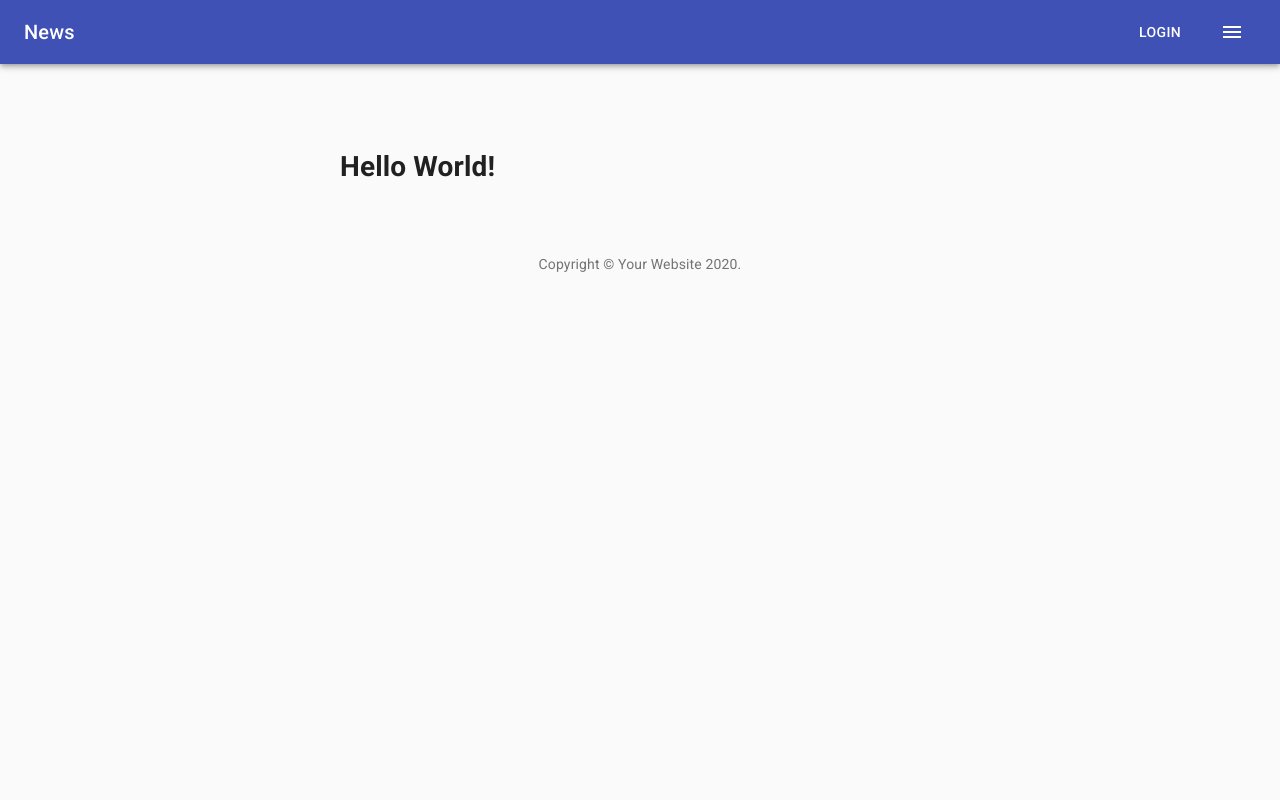
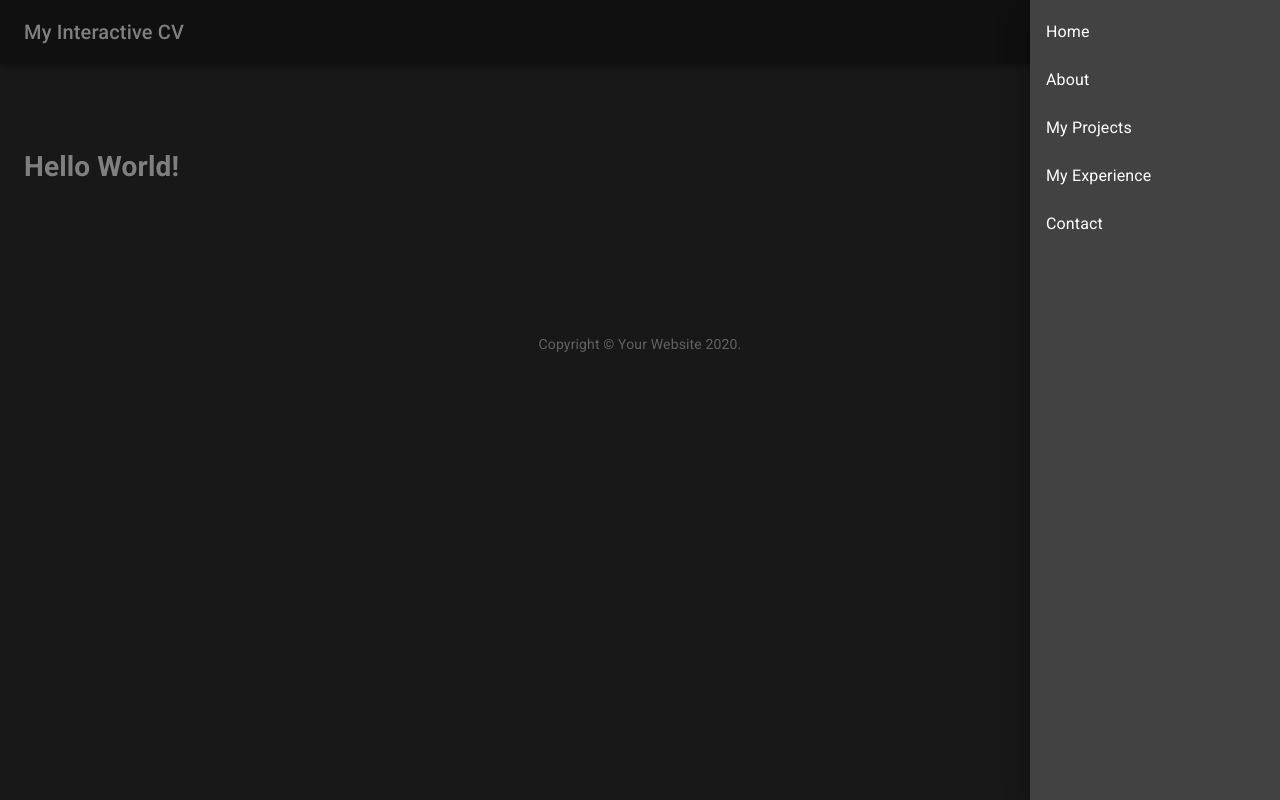
Before and after one commit to EduardoAC/eduardo-cv-frontend-web-v2, a React app: page / in a window 1280 px wide. Both pictures are taken after a click on the button "menu". Built offline with nearby package versions, Linux system fonts and the light colour scheme.

Commit message:
Setup layout menu with max width header

```diff
--- a/src/App.tsx
+++ b/src/App.tsx
@@ -1,12 +1,14 @@
-import React from 'react'
-import CssBaseline from '@material-ui/core/CssBaseline'
-import { Layout } from './components/Layout'
+import React from 'react';
+import CssBaseline from '@material-ui/core/CssBaseline';
+import { ThemeProvider } from '@material-ui/core';
+import { Layout } from './components/Layout';
+import { theme } from './theme/default';
 
 export const App = (): React.ReactElement => (
-  <div>
+  <ThemeProvider theme={theme}>
     <CssBaseline />
     <Layout>
       <h1>Hello World!</h1>
     </Layout>
-  </div>
-)
+  </ThemeProvider>
+);
--- a/src/components/Layout/BaseLayout.tsx
+++ b/src/components/Layout/BaseLayout.tsx
@@ -1,18 +1,47 @@
-import React from 'react';
+import React, { useState } from 'react';
+import { makeStyles, createStyles, Drawer } from '@material-ui/core';
 import { Header } from './Header';
 import { Footer } from './Footer';
 import { Content } from './Content';
+import { menu } from './Menu';
 
 interface BaseLayoutProps {
   children: React.ReactNode;
 }
 
+const useStyles = makeStyles(() =>
+  createStyles({
+    root: {},
+  }),
+);
+
 export const BaseLayout: React.SFC<BaseLayoutProps> = ({
   children,
-}: BaseLayoutProps) => (
-  <>
-    <Header />
-    <Content>{children}</Content>
-    <Footer />
-  </>
-);
+}: BaseLayoutProps) => {
+  const [isOpen, setOpenState] = useState(false);
+  const classes = useStyles();
+
+  const toggleDrawer = (open: boolean) => (
+    event: React.KeyboardEvent | React.MouseEvent,
+  ) => {
+    if (
+      event.type === 'keydown' &&
+      ((event as React.KeyboardEvent).key === 'Tab' ||
+        (event as React.KeyboardEvent).key === 'Shift')
+    ) {
+      return;
+    }
+
+    setOpenState(open);
+  };
+  return (
+    <div className={classes.root}>
+      <Header toggleDrawer={toggleDrawer} />
+      <Content>{children}</Content>
+      <Footer />
+      <Drawer anchor="right" open={isOpen} onClose={toggleDrawer(!isOpen)}>
+        {menu(toggleDrawer)}
+      </Drawer>
+    </div>
+  );
+};
--- a/src/components/Layout/Content.tsx
+++ b/src/components/Layout/Content.tsx
@@ -1,25 +1,37 @@
-import React from 'react'
-import { Container, createStyles, makeStyles, Theme } from '@material-ui/core'
+import React from 'react';
+import { Container, createStyles, makeStyles, Theme } from '@material-ui/core';
 
 interface ContentProps {
-  children: React.ReactNode
+  children: React.ReactNode;
 }
 
 const useStyles = makeStyles((theme: Theme) =>
   createStyles({
-    heroContent: {
-      padding: theme.spacing(8, 0, 6),
+    content: {
+      display: 'flex',
+      flexDirection: 'column',
+      alignItems: 'center',
+      textAlign: 'center',
+      paddingTop: theme.spacing(4),
+      paddingBottom: theme.spacing(8),
+      [theme.breakpoints.up('md')]: {
+        paddingTop: theme.spacing(16),
+        paddingBottom: theme.spacing(16),
+        flexDirection: 'row',
+        alignItems: 'flex-start',
+        textAlign: 'left',
+      },
     },
   }),
-)
+);
 
 export const Content: React.SFC<ContentProps> = ({
   children,
 }: ContentProps): React.ReactElement => {
-  const classes = useStyles()
+  const classes = useStyles();
   return (
-    <Container maxWidth="sm" component="main" className={classes.heroContent}>
+    <Container maxWidth="lg" component="main" className={classes.content}>
       {children}
     </Container>
-  )
-}
+  );
+};
--- a/src/components/Layout/Header.tsx
+++ b/src/components/Layout/Header.tsx
@@ -18,21 +18,34 @@ const useStyles = makeStyles((theme: Theme) =>
     title: {
       flexGrow: 1,
     },
+    toolBar: {
+      [theme.breakpoints.up('lg')]: {
+        width: '100%',
+        marginLeft: 'auto',
+        marginRight: 'auto',
+        maxWidth: theme.breakpoints.width('lg'),
+      },
+    },
   }),
 );
 
-export const Header = (): React.ReactElement => {
+interface HeaderProps {
+  toggleDrawer: Function;
+}
+export const Header: React.SFC<HeaderProps> = ({
+  toggleDrawer,
+}): React.ReactElement => {
   const classes = useStyles();
   return (
-    <AppBar position="static">
-      <Toolbar>
+    <AppBar position="fixed" color="default">
+      <Toolbar variant="regular" className={classes.toolBar}>
         <Typography variant="h6" className={classes.title}>
-          News
+          My Interactive CV
         </Typography>
-        <Button color="inherit">Login</Button>
         <IconButton
           edge="start"
           className={classes.menuButton}
+          onClick={toggleDrawer(true)}
           color="inherit"
           aria-label="menu"
         >
--- /dev/null
+++ b/src/components/Layout/Menu.tsx
@@ -0,0 +1,44 @@
+import React from 'react';
+import {
+  makeStyles,
+  createStyles,
+  List,
+  ListItem,
+  ListItemIcon,
+  ListItemText,
+  Divider,
+} from '@material-ui/core';
+import InboxIcon from '@material-ui/icons/MoveToInbox';
+import MailIcon from '@material-ui/icons/Mail';
+
+const useStyles = makeStyles(() =>
+  createStyles({
+    list: {
+      width: 250,
+    },
+    fullList: {
+      width: 'auto',
+    },
+  }),
+);
+export const menu = (toggleDrawer: Function): React.ReactElement => {
+  const classes = useStyles();
+  return (
+    <div
+      className={classes.list}
+      role="presentation"
+      onClick={toggleDrawer(false)}
+      onKeyDown={toggleDrawer(false)}
+    >
+      <List>
+        {['Home', 'About', 'My Projects', 'My Experience', 'Contact'].map(
+          text => (
+            <ListItem button key={text}>
+              <ListItemText primary={text} />
+            </ListItem>
+          ),
+        )}
+      </List>
+    </div>
+  );
+};
--- a/src/theme/default.tsx
+++ b/src/theme/default.tsx
@@ -1,20 +1,21 @@
-import blueGrey from '@material-ui/core/colors/blueGrey'
-import { createMuiTheme } from '@material-ui/core/styles'
+// import blueGrey from '@material-ui/core/colors/blueGrey';
+import { createMuiTheme } from '@material-ui/core/styles';
 
 // A custom theme for this app
 export const theme = createMuiTheme({
   palette: {
-    primary: {
-      main: '#556cd6',
-    },
-    secondary: {
-      main: '#19857b',
-    },
-    error: {
-      main: blueGrey.A400,
-    },
-    background: {
-      default: '#fff',
-    },
+    type: 'dark',
+    // primary: {
+    //   main: '#556cd6',
+    // },
+    // secondary: {
+    //   main: '#19857b',
+    // },
+    // error: {
+    //   main: blueGrey.A400,
+    // },
+    // background: {
+    //   default: '#fff',
+    // },
   },
-})
+});
```
